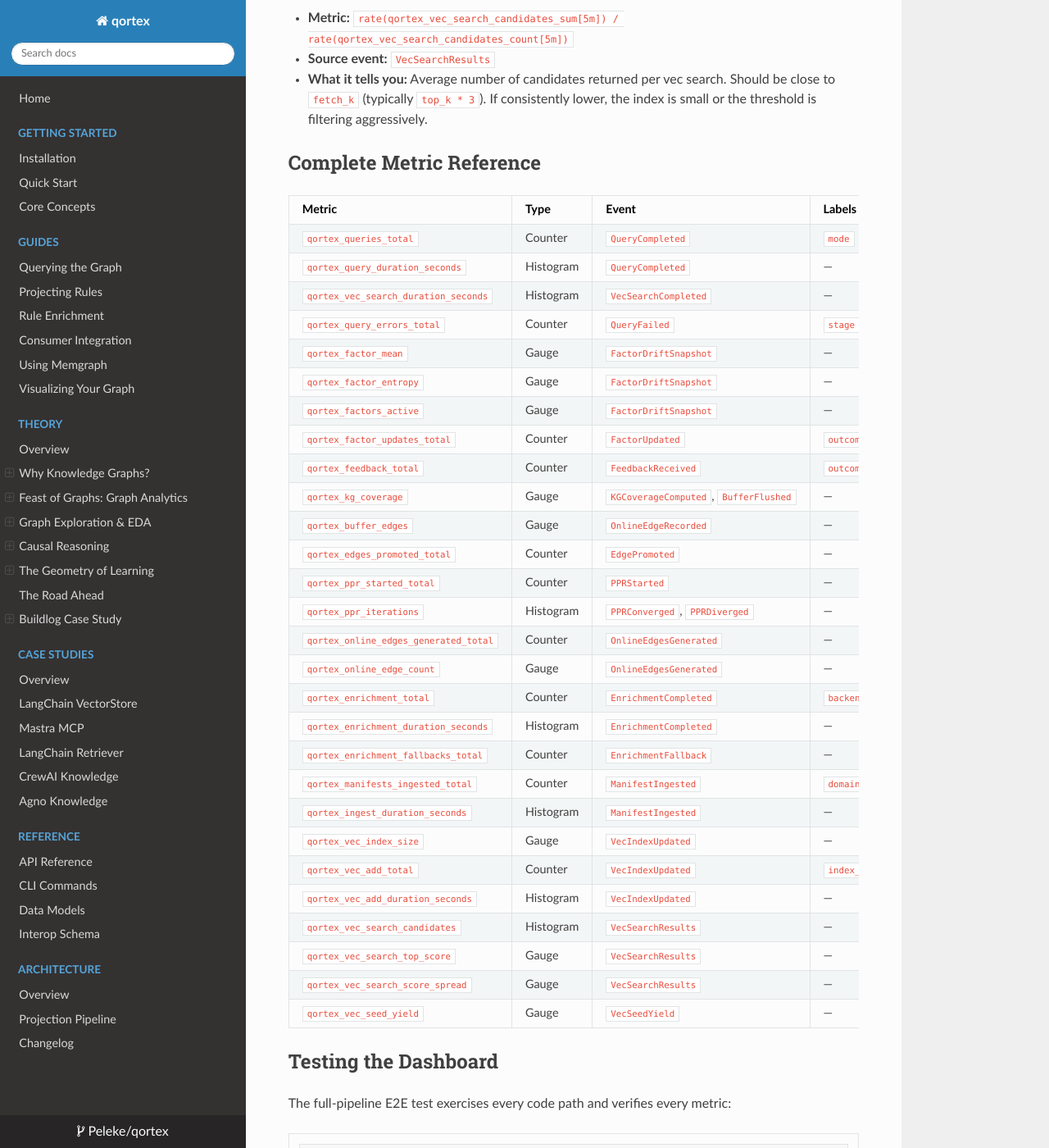
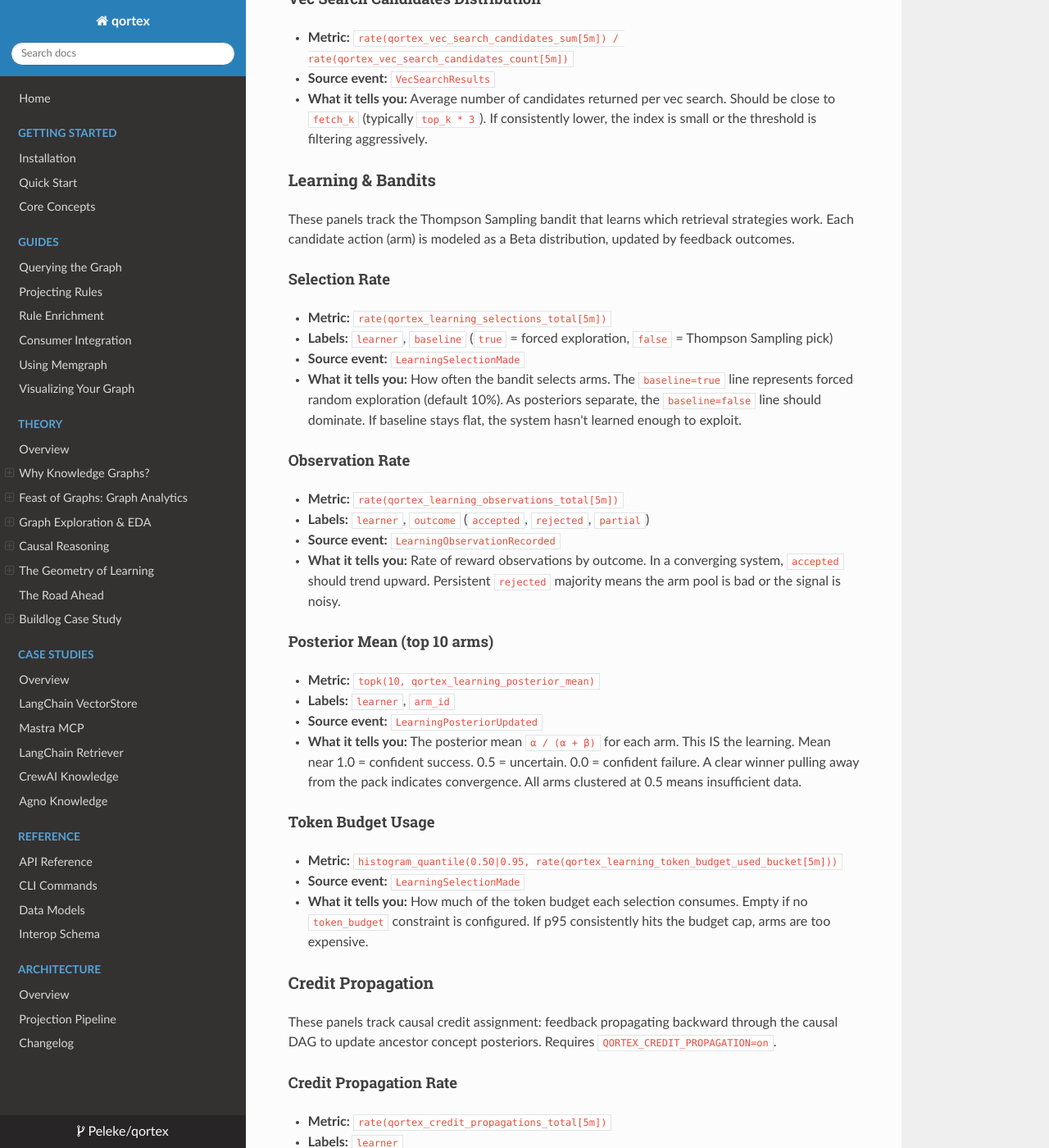
Before and after one commit to Peleke/qortex, an MkDocs documentation site: the page built from docs/guides/observability.md, in a window 1280 px wide and 1400 px high, scrolled down 8106 px. Shown: the whole window at 82% size. Built offline with MkDocs 1.6.1, drawn with Linux system fonts in a browser that asks for light colours; nearby versions of some CDN libraries; some of the changed text lies outside the part shown.

Commit message:
docs: update observability guide with Learning & Credit sections
- Fix "seven sections" → "eight sections"
- Note the Mermaid + signal table layout pattern
- Add full documentation for Learning & Bandits section (4 panels)
- Add full documentation for Credit Propagation section (4 panels)
- Add 8 missing metrics to the reference table
- Update changelog with #95

Co-Authored-By: Claude Opus 4.6 <noreply@anthropic.com>

```diff
--- a/docs/guides/observability.md
+++ b/docs/guides/observability.md
@@ -51,7 +51,7 @@ open http://localhost:3010/d/qortex-main/qortex-observability
 
 ## Dashboard Panels
 
-The Grafana dashboard (`qortex-main`) is organized into seven sections. Each section corresponds to a stage of the pipeline.
+The Grafana dashboard (`qortex-main`) is organized into eight sections. Each section corresponds to a stage of the pipeline and opens with a **Mermaid flowchart** (showing data flow) and a **signal table** (Healthy vs Investigate thresholds) before the metric panels.
 
 ### Retrieval Health
 
@@ -262,6 +262,66 @@ These panels provide visibility into the vec layer: the index that stores embedd
 - **Source event:** `VecSearchResults`
 - **What it tells you:** Average number of candidates returned per vec search. Should be close to `fetch_k` (typically `top_k * 3`). If consistently lower, the index is small or the threshold is filtering aggressively.
 
+### Learning & Bandits
+
+These panels track the Thompson Sampling bandit that learns which retrieval strategies work. Each candidate action (arm) is modeled as a Beta distribution, updated by feedback outcomes.
+
+#### Selection Rate
+
+- **Metric:** `rate(qortex_learning_selections_total[5m])`
+- **Labels:** `learner`, `baseline` (`true` = forced exploration, `false` = Thompson Sampling pick)
+- **Source event:** `LearningSelectionMade`
+- **What it tells you:** How often the bandit selects arms. The `baseline=true` line represents forced random exploration (default 10%). As posteriors separate, the `baseline=false` line should dominate. If baseline stays flat, the system hasn't learned enough to exploit.
+
+#### Observation Rate
+
+- **Metric:** `rate(qortex_learning_observations_total[5m])`
+- **Labels:** `learner`, `outcome` (`accepted`, `rejected`, `partial`)
+- **Source event:** `LearningObservationRecorded`
+- **What it tells you:** Rate of reward observations by outcome. In a converging system, `accepted` should trend upward. Persistent `rejected` majority means the arm pool is bad or the signal is noisy.
+
+#### Posterior Mean (top 10 arms)
+
+- **Metric:** `topk(10, qortex_learning_posterior_mean)`
+- **Labels:** `learner`, `arm_id`
+- **Source event:** `LearningPosteriorUpdated`
+- **What it tells you:** The posterior mean `α / (α + β)` for each arm. This IS the learning. Mean near 1.0 = confident success. 0.5 = uncertain. 0.0 = confident failure. A clear winner pulling away from the pack indicates convergence. All arms clustered at 0.5 means insufficient data.
+
+#### Token Budget Usage
+
+- **Metric:** `histogram_quantile(0.50|0.95, rate(qortex_learning_token_budget_used_bucket[5m]))`
+- **Source event:** `LearningSelectionMade`
+- **What it tells you:** How much of the token budget each selection consumes. Empty if no `token_budget` constraint is configured. If p95 consistently hits the budget cap, arms are too expensive.
+
+### Credit Propagation
+
+These panels track causal credit assignment: feedback propagating backward through the causal DAG to update ancestor concept posteriors. Requires `QORTEX_CREDIT_PROPAGATION=on`.
+
+#### Credit Propagation Rate
+
+- **Metric:** `rate(qortex_credit_propagations_total[5m])`
+- **Labels:** `learner`
+- **Source event:** `CreditPropagated`
+- **What it tells you:** Propagations per second through the causal DAG. Should match feedback rate. Zero while feedback flows means the feature flag is off or the DAG is empty.
+
+#### Concepts per Propagation (p50/p95)
+
+- **Metric:** `histogram_quantile(0.50|0.95, rate(qortex_credit_concepts_per_propagation_bucket[5m]))`
+- **Source event:** `CreditPropagated`
+- **What it tells you:** How many concepts receive credit per event (direct + ancestors). p50 of 3-5 is typical for a well-connected DAG. p50 of 1 means no ancestor credit is flowing (disconnected DAG).
+
+#### Total Credit Propagations
+
+- **Metric:** `qortex_credit_propagations_total`
+- **Display:** Stat panel (single number)
+- **What it tells you:** Lifetime propagation count since restart. Should be monotonically increasing. Stuck at 0 means the feature is not active.
+
+#### Credit Alpha vs Beta Deltas
+
+- **Metric:** `qortex_credit_alpha_delta_total`, `qortex_credit_beta_delta_total`
+- **Source event:** `CreditPropagated`
+- **What it tells you:** Cumulative success (alpha) vs failure (beta) signal from credit propagation. Alpha ahead = net positive signal from users. Beta dominating = users are rejecting results and that negative signal is propagating to ancestor concepts.
+
 ## Complete Metric Reference
 
 | Metric | Type | Event | Labels |
@@ -294,6 +354,14 @@ These panels provide visibility into the vec layer: the index that stores embedd
 | `qortex_vec_search_top_score` | Gauge | `VecSearchResults` | — |
 | `qortex_vec_search_score_spread` | Gauge | `VecSearchResults` | — |
 | `qortex_vec_seed_yield` | Gauge | `VecSeedYield` | — |
+| `qortex_learning_selections_total` | Counter | `LearningSelectionMade` | `learner`, `baseline` |
+| `qortex_learning_observations_total` | Counter | `LearningObservationRecorded` | `learner`, `outcome` |
+| `qortex_learning_posterior_mean` | Gauge | `LearningPosteriorUpdated` | `learner`, `arm_id` |
+| `qortex_learning_token_budget_used` | Histogram | `LearningSelectionMade` | — |
+| `qortex_credit_propagations_total` | Counter | `CreditPropagated` | `learner` |
+| `qortex_credit_concepts_per_propagation` | Histogram | `CreditPropagated` | — |
+| `qortex_credit_alpha_delta_total` | Counter | `CreditPropagated` | — |
+| `qortex_credit_beta_delta_total` | Counter | `CreditPropagated` | — |
 
 ## Testing the Dashboard
 
```
Also changed, not shown: docs/changelog.md (+1 -0 lines).
